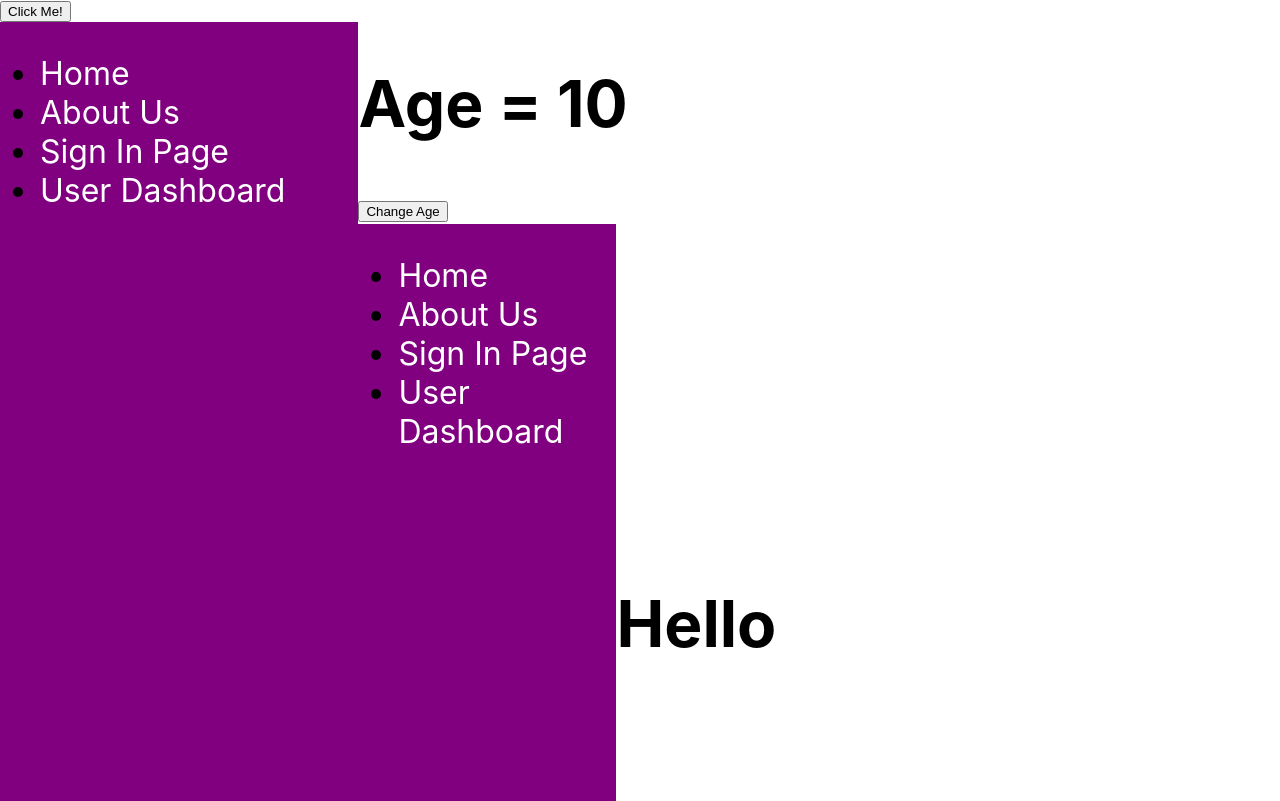
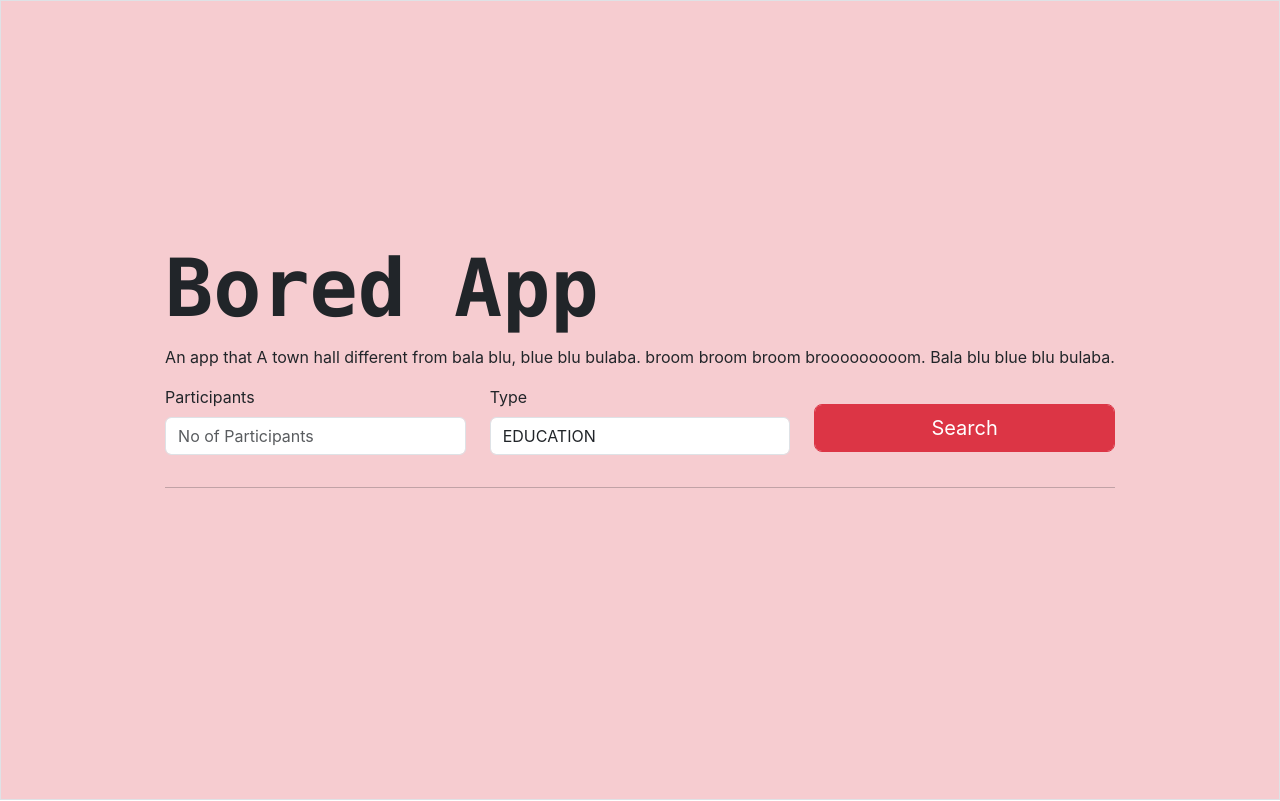
Before and after one commit to petertechy/Gemini-Api, a React (Create React App) app: page / in a window 1280 px wide. Shown: the top 801 px of the page. Built offline with nearby package versions, Linux system fonts and the light colour scheme.

Commit message:
added gemini  api

```diff
--- a/package.json
+++ b/package.json
@@ -3,9 +3,11 @@
   "version": "0.1.0",
   "private": true,
   "dependencies": {
+    "@google/generative-ai": "^0.3.1",
     "@testing-library/jest-dom": "^5.17.0",
     "@testing-library/react": "^13.4.0",
     "@testing-library/user-event": "^13.5.0",
+    "axios": "^1.6.8",
     "react": "^18.2.0",
     "react-dom": "^18.2.0",
     "react-router-dom": "^6.22.3",
--- a/public/index.html
+++ b/public/index.html
@@ -24,7 +24,13 @@
       work correctly both with client-side routing and a non-root public URL.
       Learn how to configure a non-root public URL by running `npm run build`.
     -->
-    <title>React App</title>
+    <title>Bored App</title>
+    <link
+      href="https://cdn.jsdelivr.net/npm/bootstrap@5.3.3/dist/css/bootstrap.min.css"
+      rel="stylesheet"
+      integrity="sha384-QWTKZyjpPEjISv5WaRU9OFeRpok6YctnYmDr5pNlyT2bRjXh0JMhjY6hW+ALEwIH"
+      crossorigin="anonymous"
+    />
   </head>
   <body>
     <noscript>You need to enable JavaScript to run this app.</noscript>
--- a/src/App.js
+++ b/src/App.js
@@ -1,4 +1,4 @@
-import React from "react";
+import React, { useState } from "react";
 import "./App.css";
 import { Routes, Route, Navigate } from "react-router-dom";
 import AboutUsPage from "./pages/AboutUsPage";
@@ -9,8 +9,31 @@ import NotFound from "./pages/NotFound";
 import UserRoute from "./routes/UserRoute";
 import Welcome from "./components/Welcome";
 import { useNavigate } from "react-router-dom";
+import { GoogleGenerativeAI } from "@google/generative-ai";
 
+import axios, { Axios } from "axios";
+
+const options = [
+  "education",
+  "recreational",
+  "social",
+  "diy",
+  "charity",
+  "cooking",
+  "relaxation",
+  "music",
+  "busywork",
+];
 const App = () => {
+  const [activity, setActivity] = useState("");
+  const [param, setParam] = useState({
+    participant: "",
+    type: "",
+  });
+
+  const [readmore, setReadmore] = useState(false);
+  const [string, setString] = useState("");
+  const [display, setDisplay] = useState([]);
   const navigate = useNavigate();
   const changePage = () => {
     let x = false;
@@ -20,22 +43,145 @@ const App = () => {
       navigate("/user/forgot-password");
     }
   };
+
+  const getGPTSuggestion = async (prompt) => {
+    const genAI = new GoogleGenerativeAI(
+      process.env.REACT_APP_GOOGLE_GEMINI_AI
+    );
+
+    const model = genAI.getGenerativeModel({ model: "gemini-pro" });
+
+    const result = await model.generateContent(prompt);
+    const response = await result.response;
+    const text = response.text();
+    console.log(text);
+    const textArray = text.split("**")
+    setDisplay(textArray)
+    console.log(textArray)
+    // setString(text);
+    // return response;
+  };
+
+  const fetchData = async () => {
+    let url = "http://www.boredapi.com/api/activity?";
+    if (param.type) {
+      url += `type=${param.type}&`;
+    }
+
+    if (param.participant) {
+      url += `participants=${param.type ? 1 : param.participant}&`;
+    }
+
+    console.log(url);
+    let { data } = await axios.get(url);
+
+    setActivity(data.activity);
+    setReadmore(true);
+  };
+
   return (
     <>
-      <button onClick={changePage}>Click Me!</button>
-      <Wrapper>
-        <Routes>
-          <Route path='/about-us' element={<AboutUsPage />} />
-          <Route path='/' element={<LandingPage />} />
-          <Route path='/landing' element={<Navigate to={"/"} />} />
-          {/* <Route path='/:data' element={<Welcome />} /> */}
-          <Route path='/sign-in' element={<SigninPage />} />
-          <Route path='/user/*' element={<UserRoute />} />
-          <Route path='/*' element={<NotFound />} />
-        </Routes>
-      </Wrapper>
+      <div className='border py-5 min-vh-100 bg-danger bg-gradients bg-opacity-25 d-flex align-items-center justify-content-center'>
+        <div>
+          <div className='vh-25'>
+            <h1 className='display-1 fw-bold font-monospace'>Bored App</h1>
+            <p>
+              An app that A town hall different from bala blu, blue blu bulaba.
+              broom broom broom brooooooooom. Bala blu blue blu bulaba.
+            </p>
+          </div>
+
+          <div>
+            <div className='row align-items-center'>
+              <div className='mb-3 col'>
+                <label htmlFor='' className='form-label'>
+                  Participants
+                </label>
+                <input
+                  type='number'
+                  className='form-control'
+                  placeholder='No of Participants'
+                  onChange={(e) =>
+                    setParam({ ...param, participant: e.target.value })
+                  }
+                  value={param.participant}
+                />
+              </div>
+              <div className='mb-3 col'>
+                <label htmlFor='' className='form-label'>
+                  Type
+                </label>
+                <select
+                  type='text'
+                  className='form-control'
+                  placeholder='Activity Type'
+                  onChange={(e) => setParam({ ...param, type: e.target.value })}
+                  value={param.type}
+                >
+                  {options.map((item) => (
+                    <option key={item} value={item}>
+                      {item.toUpperCase()}
+                    </option>
+                  ))}
+                </select>
+              </div>
+              <div className=' col'>
+                <input
+                  type='button'
+                  className='form-control btn btn-lg btn-danger'
+                  placeholder='Activity Type'
+                  value='Search'
+                  onClick={fetchData}
+                  id=''
+                />
+              </div>
+            </div>
+            <hr />
+            <h1 className='text-center'>
+              {" "}
+              {activity ? (
+                activity
+              ) : (
+                <marquee className='text-secondary fs-6'>
+                  Your activity goes here
+                </marquee>
+              )}
+            </h1>
+
+            {readmore ? (
+              <>
+                {display.map(item=>(
+                  <p>{item}</p>
+                ))}
+                <button
+                  className=' btn btn-danger'
+                  onClick={() => getGPTSuggestion(`how to ${activity}`)}
+                >
+                  Read More
+                </button>
+              </>
+            ) : null}
+          </div>
+        </div>
+      </div>
     </>
   );
 };
 
 export default App;
+// return (
+//   <>
+//     <button onClick={fetchData}>Click Me!</button>
+//     <Wrapper>
+//     <Routes>
+//           <Route path='/about-us' element={<AboutUsPage />} />
+//           <Route path='/' element={<LandingPage />} />
+//           <Route path='/landing' element={<Navigate to={"/"} />} />
+//           <Route path='/:data' element={<Welcome />} />
+//           <Route path='/sign-in' element={<SigninPage />} />
+//           <Route path='/user/*' element={<UserRoute />} />
+//           <Route path='/*' element={<NotFound />} />
+//         </Routes>
+//     </Wrapper>
+//   </>
+// );
```
Also changed, not shown: 1 other file (tests, documents, lock files or other folders).
